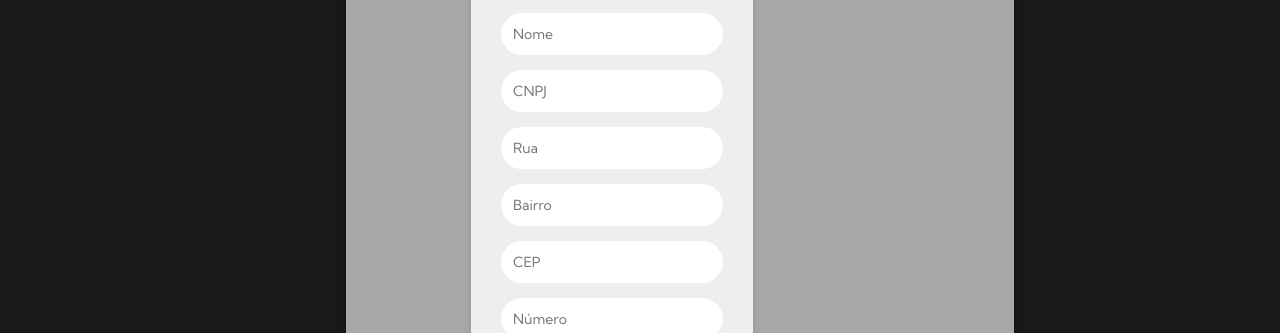
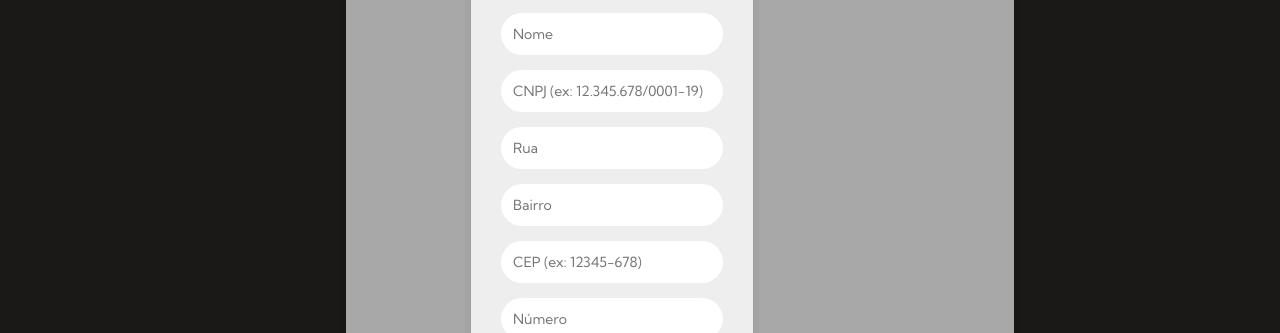
Before and after one commit to paulo-rago/PortalDoLicitante, a React (Create React App) app in the folder portallicitante-frontend/: page /cadastro-completo in a window 1280 px wide. Both pictures are taken after typing "Sample", "2020-01-15", "2020-01-15", "Sample", "Sample" into the empty fields and a click on the button "Adicionar novo órgão". Shown: the part 454-787 px from the top of the page. Built offline with nearby package versions, Linux system fonts and the light colour scheme; no server answers.

Commit message:
Formatação da entrada de CPF, CEP e seleção de estado por sigla em Novo Orgão

```diff
--- a/portallicitante-frontend/src/components/FormularioEdital.jsx
+++ b/portallicitante-frontend/src/components/FormularioEdital.jsx
@@ -37,6 +37,10 @@ function FormularioEdital({ onSubmitSuccess }) {
   }, []);
 
   const handleCadastroOrgao = () => {
+    if (!novoOrgao.estado) {
+      alert("Selecione um Estado (UF) para o órgão.");
+      return;
+    }
     fetch("http://localhost:8080/orgaos", {
       method: "POST",
       headers: { "Content-Type": "application/json" },
@@ -114,6 +118,29 @@ function FormularioEdital({ onSubmitSuccess }) {
     }
   };
 
+  function formatarCNPJ(valor) {
+    return valor
+      .replace(/\D/g, '') // remove não dígitos
+      .replace(/^(\d{2})(\d)/, '$1.$2')
+      .replace(/^(\d{2})\.(\d{3})(\d)/, '$1.$2.$3')
+      .replace(/\.(\d{3})(\d)/, '.$1/$2')
+      .replace(/(\d{4})(\d)/, '$1-$2')
+      .slice(0, 18);
+  }
+
+  function formatarCEP(valor) {
+    return valor
+      .replace(/\D/g, '') // remove não dígitos
+      .replace(/^(\d{5})(\d)/, '$1-$2')
+      .slice(0, 9);
+  }
+
+  const estadosBrasileiros = [
+    "AC", "AL", "AP", "AM", "BA", "CE", "DF", "ES", "GO", "MA",
+    "MT", "MS", "MG", "PA", "PB", "PR", "PE", "PI", "RJ", "RN",
+    "RS", "RO", "RR", "SC", "SP", "SE", "TO"
+  ];
+
   return (
     <div className="container-formulario-edital">
       <h1>Cadastrar Edital</h1>
@@ -162,14 +189,72 @@ function FormularioEdital({ onSubmitSuccess }) {
             {mostrarNovoOrgao && (
               <div className="bloco-novo-orgao">
                 <h4>Novo Órgão Público</h4>
-                <input className="input-nome-orgao" placeholder="Nome" value={novoOrgao.nomeOrgao} onChange={(e) => setNovoOrgao({ ...novoOrgao, nomeOrgao: e.target.value })} />
-                <input className="input-cnpj-orgao" placeholder="CNPJ" value={novoOrgao.cnpj} onChange={(e) => setNovoOrgao({ ...novoOrgao, cnpj: e.target.value })} />
-                <input className="input-rua-orgao" placeholder="Rua" value={novoOrgao.rua} onChange={(e) => setNovoOrgao({ ...novoOrgao, rua: e.target.value })} />
-                <input className="input-bairro-orgao" placeholder="Bairro" value={novoOrgao.bairro} onChange={(e) => setNovoOrgao({ ...novoOrgao, bairro: e.target.value })} />
-                <input className="input-cep-orgao" placeholder="CEP" value={novoOrgao.cep} onChange={(e) => setNovoOrgao({ ...novoOrgao, cep: e.target.value })} />
-                <input className="input-numero-orgao" placeholder="Número" value={novoOrgao.numero} onChange={(e) => setNovoOrgao({ ...novoOrgao, numero: e.target.value })} />
-                <input className="input-estado-orgao" placeholder="Estado (UF)" value={novoOrgao.estado} onChange={(e) => setNovoOrgao({ ...novoOrgao, estado: e.target.value })} />
-                <input className="input-municipio-orgao" placeholder="Município" value={novoOrgao.municipio} onChange={(e) => setNovoOrgao({ ...novoOrgao, municipio: e.target.value })} />
+                <input
+                  lassName="input-nome-orgao"
+                  placeholder="Nome"
+                  value={novoOrgao.nomeOrgao}
+                  onChange={(e) => setNovoOrgao({ ...novoOrgao, nomeOrgao: e.target.value })}
+                />
+
+                <input
+                  className="input-cnpj-orgao"
+                  placeholder="CNPJ (ex: 12.345.678/0001-19)"
+                  value={novoOrgao.cnpj}
+                  onChange={(e) => {
+                    const valorFormatado = formatarCNPJ(e.target.value);
+                    setNovoOrgao({ ...novoOrgao, cnpj: valorFormatado });
+                  }}
+                />
+
+                <input
+                  className="input-rua-orgao"
+                  placeholder="Rua"
+                  value={novoOrgao.rua}
+                  onChange={(e) => setNovoOrgao({ ...novoOrgao, rua: e.target.value })}
+                />
+
+                <input
+                  className="input-bairro-orgao"
+                  placeholder="Bairro"
+                  value={novoOrgao.bairro}
+                  onChange={(e) => setNovoOrgao({ ...novoOrgao, bairro: e.target.value })}
+                />
+
+                <input
+                  className="input-cep-orgao"
+                  placeholder="CEP (ex: 12345-678)"
+                  value={novoOrgao.cep}
+                  onChange={(e) => {
+                    const valorFormatado = formatarCEP(e.target.value);
+                    setNovoOrgao({ ...novoOrgao, cep: valorFormatado });
+                  }}
+                />
+
+                <input
+                  className="input-numero-orgao"
+                  placeholder="Número"
+                  value={novoOrgao.numero}
+                  onChange={(e) => setNovoOrgao({ ...novoOrgao, numero: e.target.value })}
+                />
+
+                <select
+                  className="input-estado-orgao"
+                  value={novoOrgao.estado}
+                  onChange={(e) => setNovoOrgao({ ...novoOrgao, estado: e.target.value })}
+                >
+                  <option value="">Selecione o Estado (UF)</option>
+                  {estadosBrasileiros.map((uf) => (
+                    <option key={uf} value={uf}>{uf}</option>
+                  ))}
+                </select>
+
+                <input
+                  className="input-municipio-orgao"
+                  placeholder="Município"
+                  value={novoOrgao.municipio}
+                  onChange={(e) => setNovoOrgao({ ...novoOrgao, municipio: e.target.value })}
+                />
+
                 <button type="button" className="botao-salvar" onClick={handleCadastroOrgao}>
                   Salvar órgão
                 </button>
```
Also changed, not shown: 1 other file (tests, documents, lock files or other folders).
